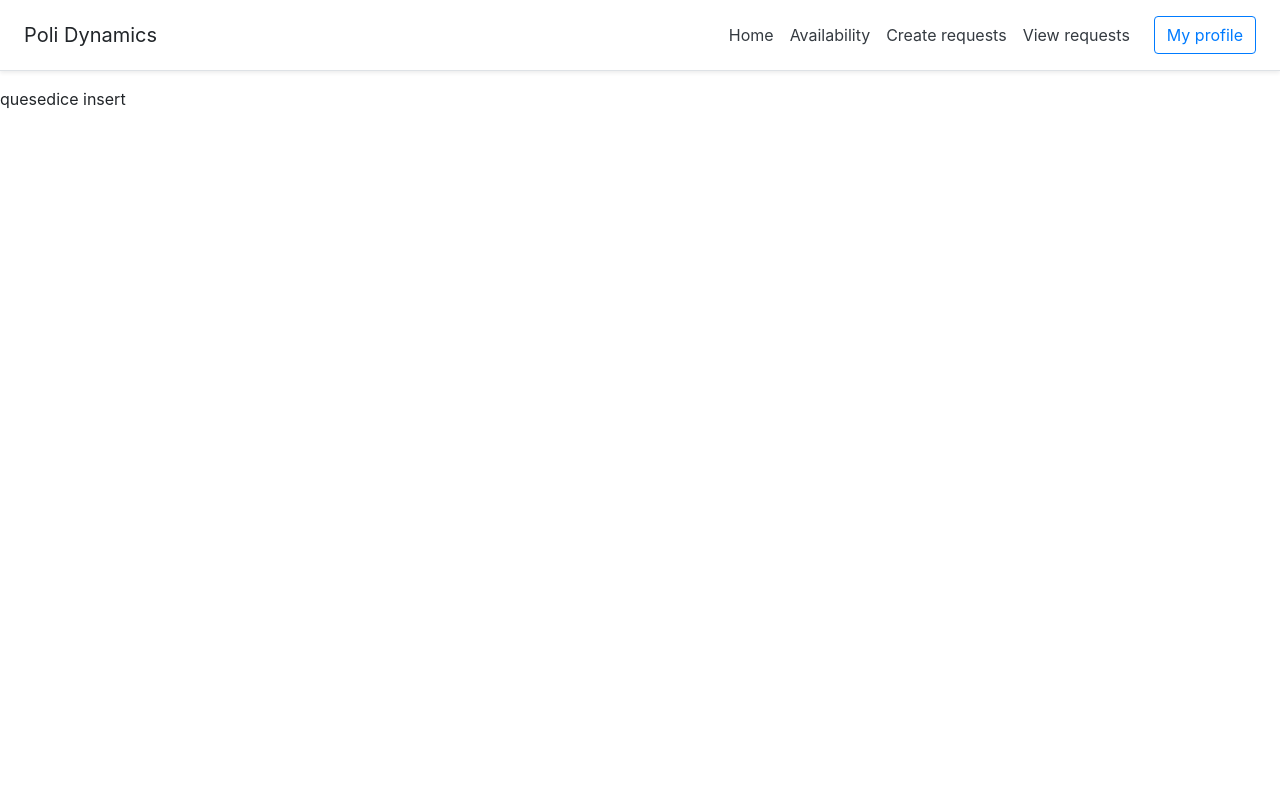
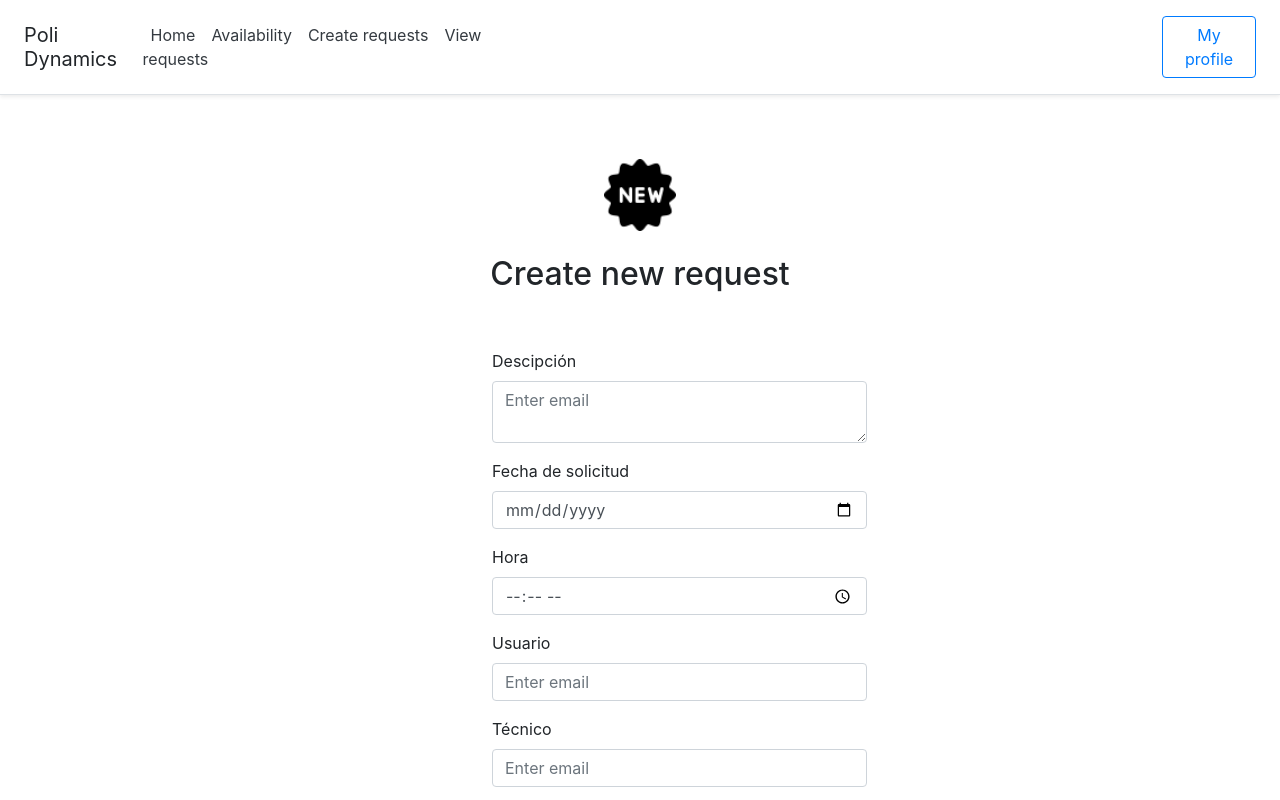
Before and after one commit to alejandra23181/COORDINACION-POLITECNICO, a React (Create React App) app in the folder helpdesk/: page /Insert in a window 1280 px wide. Shown: the top 800 px of the page. Built offline with nearby package versions, Linux system fonts and the light colour scheme.

Commit message:
Interfaz solicitudes, menu, conexion - MariaA

```diff
--- a/helpdesk/src/components/Solicitudes/Insert.js
+++ b/helpdesk/src/components/Solicitudes/Insert.js
@@ -1,10 +1,47 @@
-import React, {Component} from 'react';
+import React, { Component } from 'react';
+import ImageNew from '../images/new.png';
+import '../styles/Forms.css';
 
 export default class Insert extends Component {
-    render(){
-        return(
-            <div>
-                <p>quesedice insert</p>
+    render() {
+        return (
+            <div style={{ marginTop: 10 }}>
+                <div className="py-5 text-center">
+                    <img className="d-block mx-auto mb-4" src={ImageNew} alt="" width="72" height="72"></img>
+                    <h2>Create new request</h2>
+                </div>
+
+                <form>
+                    <div className="form-group">
+                        <label for="exampleInputEmail1">Descipción</label>
+                        <textarea type="text" className="form-control" id="exampleInputEmail1" aria-describedby="emailHelp" placeholder="Enter email" />
+                    </div>
+                    <div className="form-group">
+                        <label for="exampleInputEmail1">Fecha de solicitud</label>
+                        <input type="date" className="form-control" id="exampleInputEmail1" aria-describedby="emailHelp" placeholder="Enter email" />
+                    </div>
+                    <div className="form-group">
+                        <label for="exampleInputEmail1">Hora</label>
+                        <input type="time" className="form-control" id="exampleInputEmail1" aria-describedby="emailHelp" placeholder="Enter email" />
+                    </div>
+                    <div className="form-group">
+                        <label for="exampleInputEmail1">Usuario</label>
+                        <input type="text" className="form-control" id="exampleInputEmail1" aria-describedby="emailHelp" placeholder="Enter email" />
+                    </div>
+                    <div className="form-group">
+                        <label for="exampleInputEmail1">Técnico</label>
+                        <input type="text" className="form-control" id="exampleInputEmail1" aria-describedby="emailHelp" placeholder="Enter email" />
+                    </div>
+                    <div className="form-group">
+                        <label for="exampleInputEmail1">Categoria</label>
+                        <input type="text" className="form-control" id="exampleInputEmail1" aria-describedby="emailHelp" placeholder="Enter email" />
+                    </div>
+                    <div className="form-group">
+                        <label for="exampleInputEmail1">Aula</label>
+                        <input type="text" className="form-control" id="exampleInputEmail1" aria-describedby="emailHelp" placeholder="Enter email" />
+                    </div>
+                    <button type="submit" className="btn btn-primary">Submit</button>
+                </form>
             </div>
         );
     }
--- /dev/null
+++ b/helpdesk/src/components/styles/Forms.css
@@ -0,0 +1,28 @@
+.form-control {
+
+    display: block;
+    width: 375px;
+    height: calc(1.5em + .75rem + 2px);
+    padding: .375rem .75rem;
+    margin-left: 492px;
+    font-size: 1rem;
+    font-weight: 400;
+    line-height: 1.5;
+    color: #495057;
+    background-color: #fff;
+    background-clip: padding-box;
+    border: 1px solid #ced4da;
+    border-radius: .25rem;
+    transition: border-color .15s ease-in-out,box-shadow .15s ease-in-out;
+
+}
+
+label {
+    display: inline-block;
+    margin-bottom: .5rem;
+    margin-left: 492px;
+}
+
+.btn{
+    margin-left: 632px;
+}
--- a/helpdesk/src/pages/Home.jsx
+++ b/helpdesk/src/pages/Home.jsx
@@ -1,6 +1,6 @@
 import React from 'react';
 import Menu from '../components/Menu'
-import './styles/Home.css';
+import '../components/styles/Home';
 
 class Home extends React.Component {
     render() {
```
Also changed, not shown: helpdesk/src/components/images/new.png (added), helpdesk/src/components/styles/Home.css (renamed from helpdesk/src/pages/styles/Home.css).
